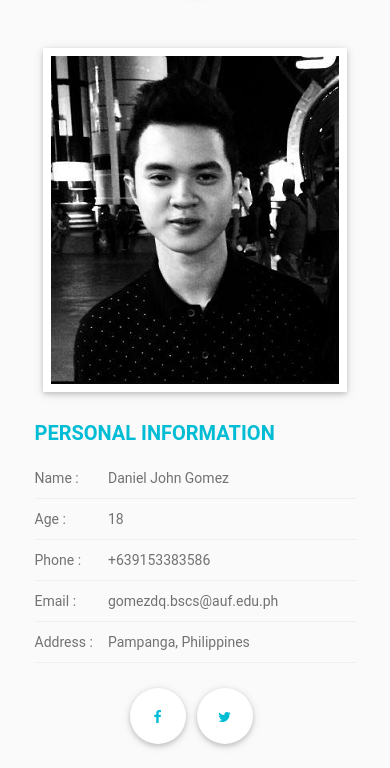
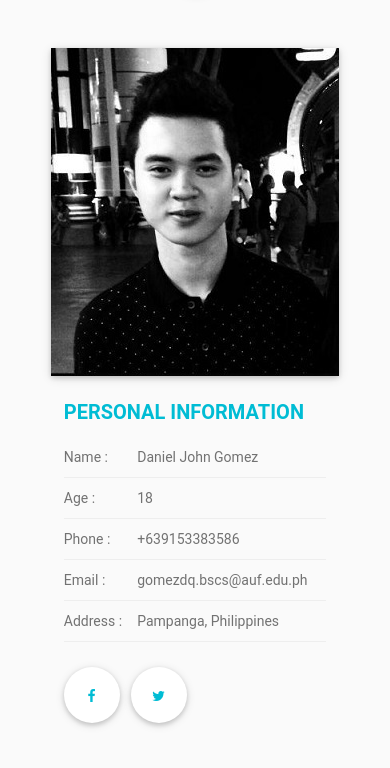
Before and after one commit to danieljohnqgomez/danieljohnqgomez.github.io, a plain HTML site: page index.html in a window 390 px wide. Shown: the part 776-1544 px from the top of the page. Drawn offline with nearby package versions, Linux system fonts and the light colour scheme; files whose address does not match are found by name; a web font is replaced by a local one.

Commit message:
about section layout fix
added specific column widths and offsets based on device screen size

```diff
--- a/index.html
+++ b/index.html
@@ -23,7 +23,8 @@
     <link rel="stylesheet" href="https://cdnjs.cloudflare.com/ajax/libs/normalize/3.0.3/normalize.min.css">
     <link rel="stylesheet" href="assets/font/font-awesome/css/font-awesome.min.css">
     <link rel="stylesheet" href="assets/libs/materialize/css/materialize.min.css" media="screen,projection"/>
-    <link rel="stylesheet" href="https://maxcdn.bootstrapcdn.com/bootstrap/3.3.4/css/bootstrap.min.css" media="screen,projection"/>
+    <link rel="stylesheet" href="https://maxcdn.bootstrapcdn.com/bootstrap/3.3.4/css/bootstrap.min.css"
+          media="screen,projection"/>
 
     <link rel="stylesheet" href="assets/css/animate.min.css" media="screen,projection"/>
 
@@ -90,7 +91,8 @@
                                     <li><a href="index.html#resume" data-section="#resume" class="menu-smooth-scroll"><i
                                             class="fa fa-file-text fa-fw"></i>Skills</a>
                                     </li>
-                                    <li><a href="index.html#education" data-section="#education" class="menu-smooth-scroll"><i
+                                    <li><a href="index.html#education" data-section="#education"
+                                           class="menu-smooth-scroll"><i
                                             class="fa fa-graduation-cap fa-fw"></i>Education</a>
                                     </li>
 
@@ -145,17 +147,14 @@
     <!-- About Section start -->
     <section id="about" class="scroll-section root-sec padd-tb-60 grey lighten-5 about-wrap">
         <div class="container">
+
+            <div class="clearfix about-inner">
                 <div class="row">
-                <div class="clearfix about-inner">
-
-                    <div class="col-sm-12 col-md-6">
-                        <div class="person-img wow fadeIn center">
-                            <img class="z-depth-1" src="images/person.jpg" alt="">
-                        </div>
+                    <div class="col-xs-12 col-sm-10 col-sm-offset-1 col-md-4 col-md-offset-1 col-lg-4 col-lg-offset-2 center" style="margin-bottom: 20px;">
+                            <img class="z-depth-1 person-img wow fadeIn" src="images/person.jpg" alt="">
                     </div>
                     <!-- about me image -->
-
-                    <div class="col-sm-12 col-md-6">
+                    <div class="col-xs-10 col-xs-offset-1 col-sm-8 col-sm-offset-3 col-md-5 col-md-offset-1 col-lg-6 col-lg-offset-0">
                         <div class="person-info">
                             <h3 class="about-subtitle">Personal Information</h3>
                             <h5><span>Name :</span> Daniel John Gomez</h5>
@@ -164,7 +163,7 @@
                             <h5><span>Email :</span> gomezdq.bscs@auf.edu.ph</h5>
                             <h5><span>Address :</span> Pampanga, Philippines</h5>
                         </div>
-                        <div class="about-social center-on-small-only">
+                        <div class="about-social">
                             <ul>
                                 <li>
                                     <a target="_blank" href="https://www.facebook.com/danieljohnqgomez"
@@ -411,6 +410,7 @@
                                                         </div>
                                                         <div class="card-content">
                                                             <span class="card-title brand-text">Primary Education</span>
+
                                                             <p>Saint Nathanael Academy</p>
                                                         </div>
                                                     </div>
@@ -430,6 +430,7 @@
                                                         </div>
                                                         <div class="card-content">
                                                             <span class="card-title brand-text">Secondary Education</span>
+
                                                             <p>Angeles University Foundation IS</p>
                                                         </div>
                                                     </div>
@@ -449,6 +450,7 @@
                                                         </div>
                                                         <div class="card-content">
                                                             <span class="card-title brand-text">BS Computer Science</span>
+
                                                             <p>Angeles University Foundation</p>
                                                         </div>
                                                     </div>
```
Lines whose indentation alone changed are shown as unchanged.
